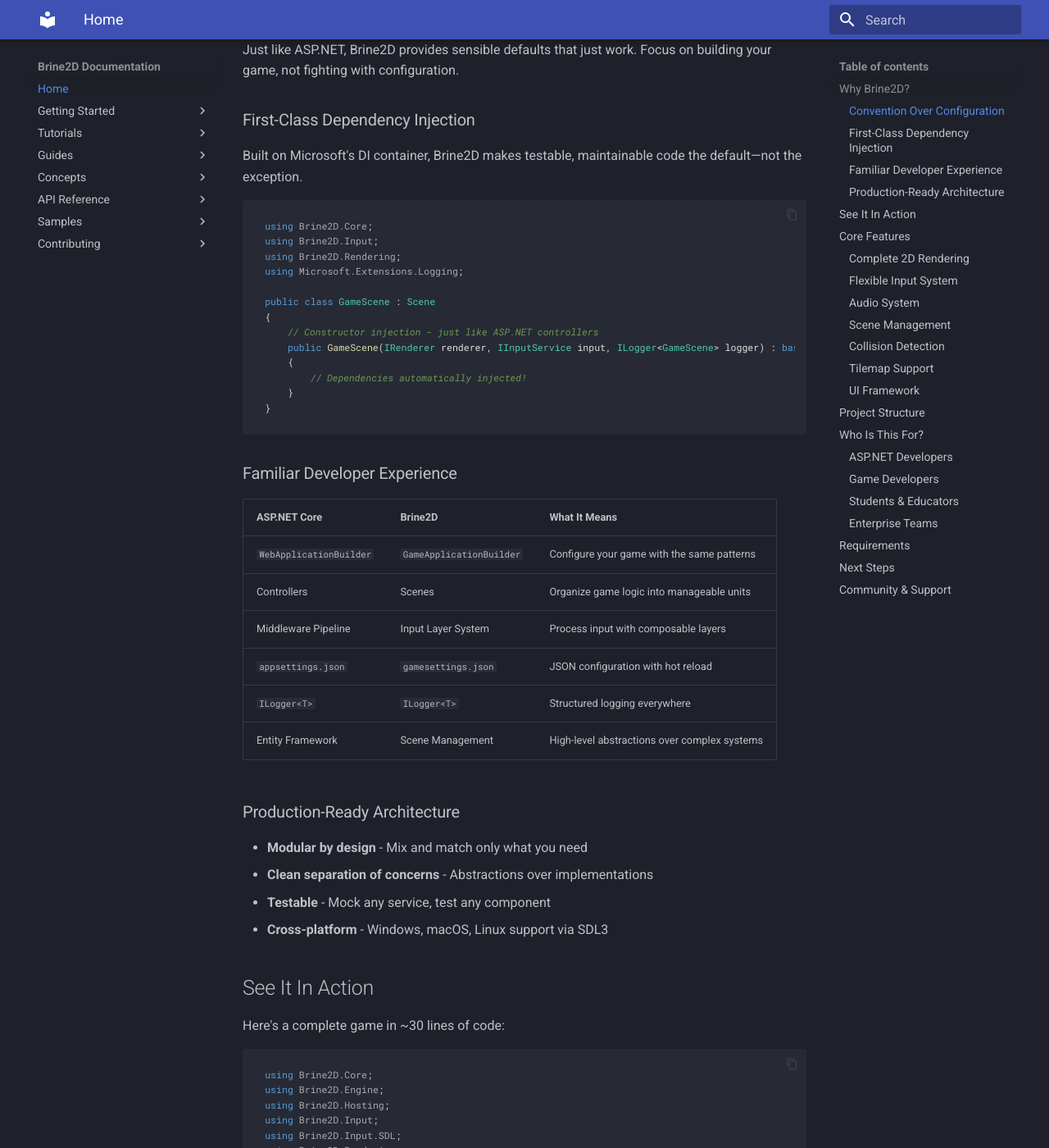
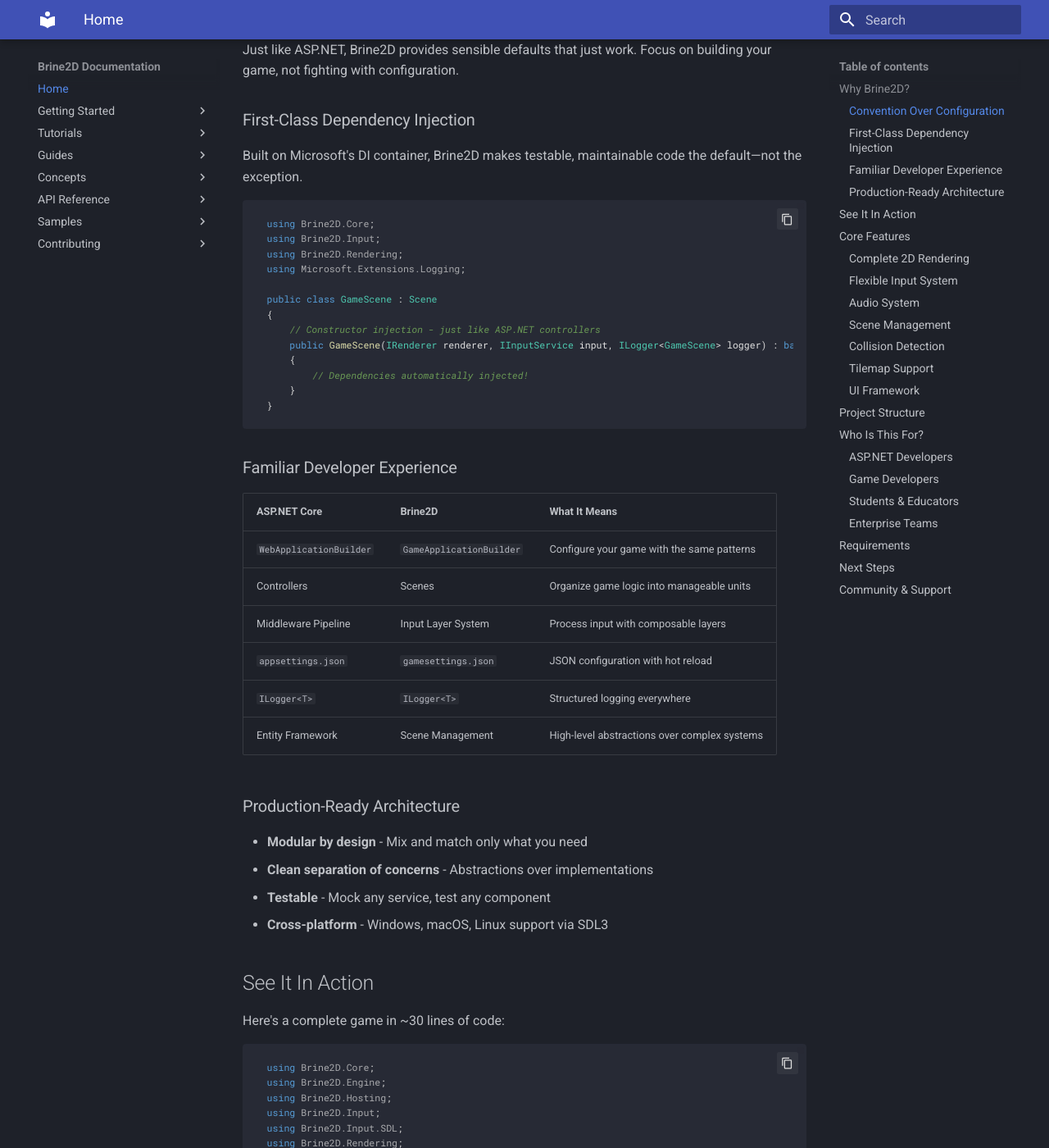
Before and after one commit to CrazyPickleStudios/Brine2D-Documentation, an MkDocs documentation site: the page built from docs/index.md, in a window 1280 px wide and 1400 px high, scrolled down 768 px. Shown: the whole window at 82% size. Built offline with MkDocs 1.6.1 and Material for MkDocs 9.7.7, drawn with Linux system fonts in a browser that asks for light colours; nearby versions of some CDN libraries; emoji names are drawn with the system emoji font.

Commit message:
trying to fix copy code button.

```diff
--- /dev/null
+++ b/docs/stylesheets/copy-button-fix.css
@@ -0,0 +1,69 @@
+/* Fix copy button click area */
+.md-code__button {
+    position: absolute;
+    top: 0.5em;
+    right: 0.5em;
+    z-index: 1;
+    padding: 0.4em;
+    cursor: pointer;
+    background: rgba(255, 255, 255, 0.05);
+    border: none;
+    border-radius: 0.2em;
+    transition: background 0.2s;
+    /* Ensure the button itself is clickable */
+    pointer-events: auto;
+}
+
+    .md-code__button:hover {
+        background: rgba(255, 255, 255, 0.1);
+    }
+
+    /* Make sure the icon doesn't block clicks */
+    .md-code__button svg {
+        display: block;
+        width: 1.125em;
+        height: 1.125em;
+        /* Allow clicks to pass through to the button */
+        pointer-events: none;
+    }
+
+/* Ensure the button is on top of code content */
+.md-typeset pre {
+    position: relative;
+}
+
+/* Optional: Make the button more visible */
+.md-code__button {
+    opacity: 0.6;
+}
+
+    .md-code__button:hover,
+    .md-code__button:focus {
+        opacity: 1;
+    }
+
+/* Fix for Material theme button styling */
+button.md-code__button {
+    all: unset;
+    position: absolute;
+    top: 0.5em;
+    right: 0.5em;
+    z-index: 1;
+    padding: 0.4em;
+    cursor: pointer;
+    background: rgba(255, 255, 255, 0.05);
+    border-radius: 0.2em;
+    transition: background 0.2s;
+    display: flex;
+    align-items: center;
+    justify-content: center;
+}
+
+    button.md-code__button:hover {
+        background: rgba(255, 255, 255, 0.15);
+    }
+
+/* Ensure proper stacking context */
+.highlight {
+    position: relative;
+}
--- a/docs/stylesheets/prism-material-slate.css
+++ b/docs/stylesheets/prism-material-slate.css
@@ -22,7 +22,7 @@ pre[class*="language-"] {
 
 /* Code blocks */
 pre[class*="language-"] {
-    padding: 1em;
+    padding: .7720588235em 1.1764705882em;
     margin: 0.5em 0;
     overflow: auto;
     border-radius: 0.3em;
--- a/mkdocs.yml
+++ b/mkdocs.yml
@@ -15,6 +15,7 @@ extra_javascript:
 
 extra_css:
   - stylesheets/prism-material-slate.css
+  - stylesheets/copy-button-fix.css
 
 nav:
   - Home: index.md
```
